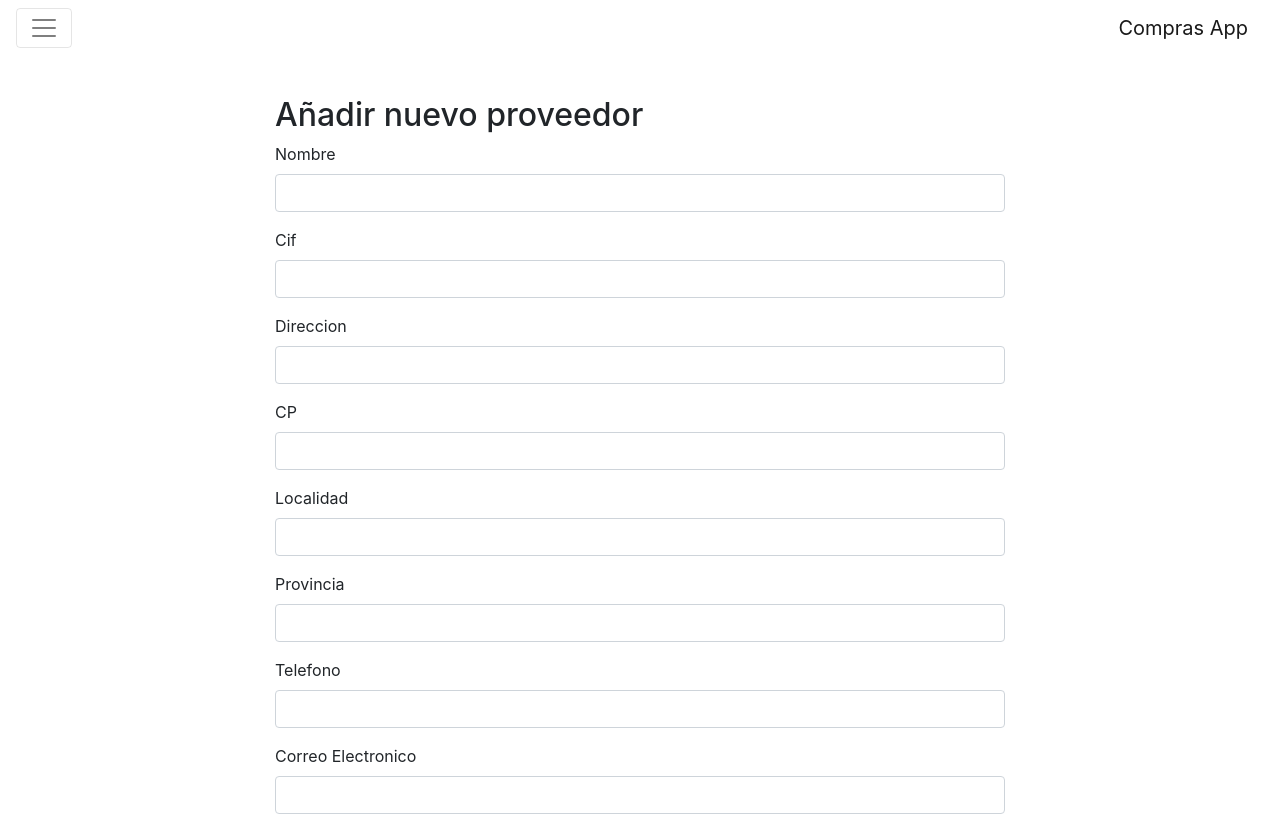
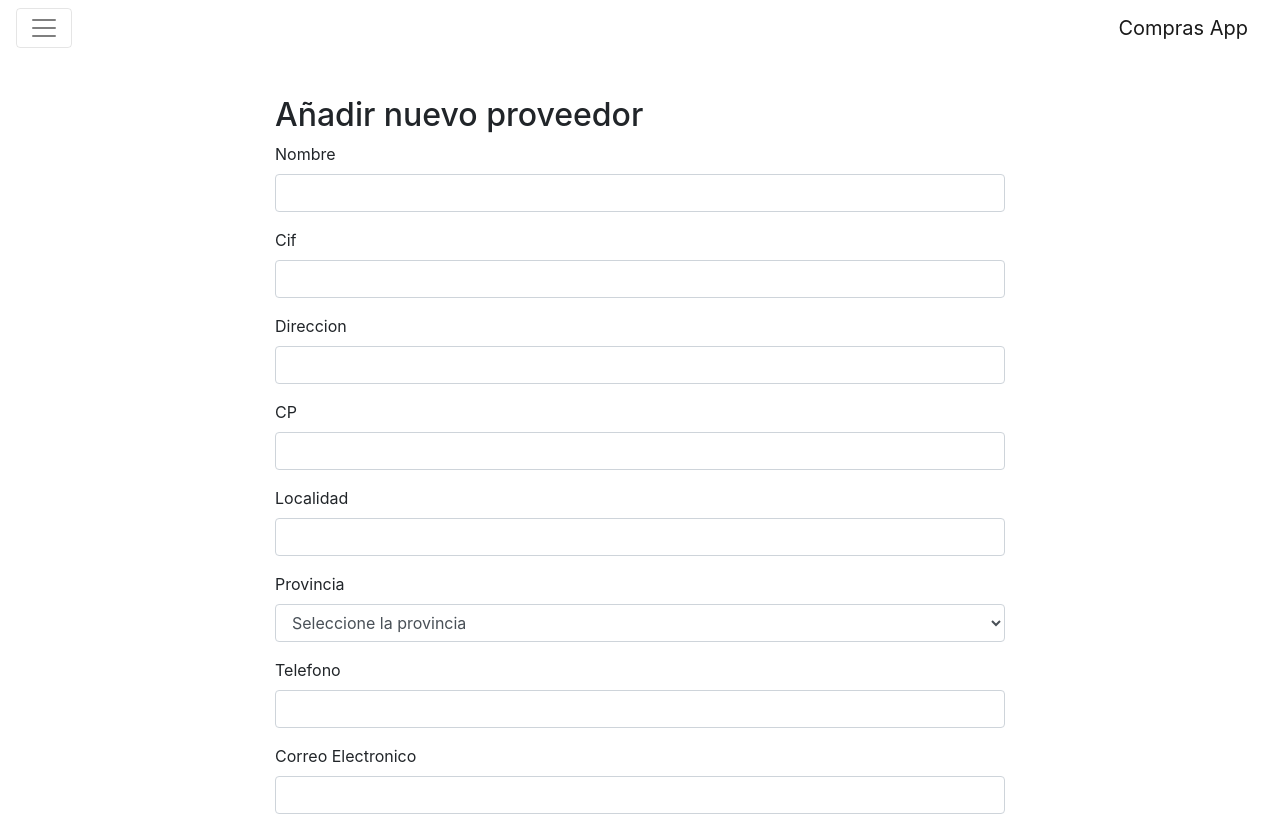
Before and after one commit to Urco13/appCompras, an Angular app: page /addprovee in a window 1280 px wide. Shown: the top 816 px of the page. Built offline with nearby package versions, Linux system fonts and the light colour scheme.

Commit message:
039 Carga de Datos Select

```diff
--- a/src/app/proveedores/addprovee/addprovee.component.html
+++ b/src/app/proveedores/addprovee/addprovee.component.html
@@ -25,7 +25,11 @@
             </div>
             <div class="form-group">
                 <label for="provincia">Provincia</label>
-                <input type="text" class="form-control" id="provincia" ngModel name="provincia">
+                <select class="form-control" id="provincia" ngModel name="provincia">
+                  <option value="">Seleccione la provincia</option>
+                  <option *ngFor="let provincia of provincias" [value]="provincia">Seleccione la provincia</option>
+                  {{ provincia }}
+                </select>
             </div>
             <div class="form-group">
                 <label for="telefono">Telefono</label>
--- a/src/app/proveedores/addprovee/addprovee.component.ts
+++ b/src/app/proveedores/addprovee/addprovee.component.ts
@@ -10,6 +10,15 @@ export class AddproveeComponent implements OnInit {
 
   @ViewChild('formpro') formpro: NgForm;
   proveedor: any;
+
+  provincias: string[] = [ 'Álava', 'Albacete', 'Alicante', 'Almería', 'Asturias', 'Ávila', 'Badajoz',
+  'Barcelona', 'Burgos', 'Cáceres', 'Cádiz', 'Cantabria', 'Castellón', 'Ciudad Real', 'Córdoba',
+  'La Coruña', 'Cuenca', 'Gerona', 'Granada', 'Guadalajara', 'Guipúzcoa', 'Huelva', 'Huesca',
+  'IslasBaleares', 'Jaén', 'León', 'Lérida', 'Lugo', 'Madrid', 'Málaga', 'Murcia', 'Navarra', 'Orense',
+  'Palencia', 'Las Palmas', 'Pontevedra', 'La Rioja', 'Salamanca', 'Segovia', 'Sevilla', 'Soria',
+  'Tarragona', 'Santa Cruz de Tenerife', 'Teruel', 'Toledo', 'Valencia', 'Valladolid', 'Vizcaya',
+  'Zamora', 'Zaragoza']
+
   constructor() {
     this.proveedor = {
       nombre: '',
@@ -36,7 +45,6 @@ export class AddproveeComponent implements OnInit {
     this.proveedor.provincia = this.formpro.value.provincia;
     this.proveedor.telefono = this.formpro.value.telefono;
     this.proveedor.email = this.formpro.value.email;
-    this.proveedor.email = this.formpro.value.email;
     this.proveedor.contacto = this.formpro.value.contacto;
 
     this.formpro.reset();
```
